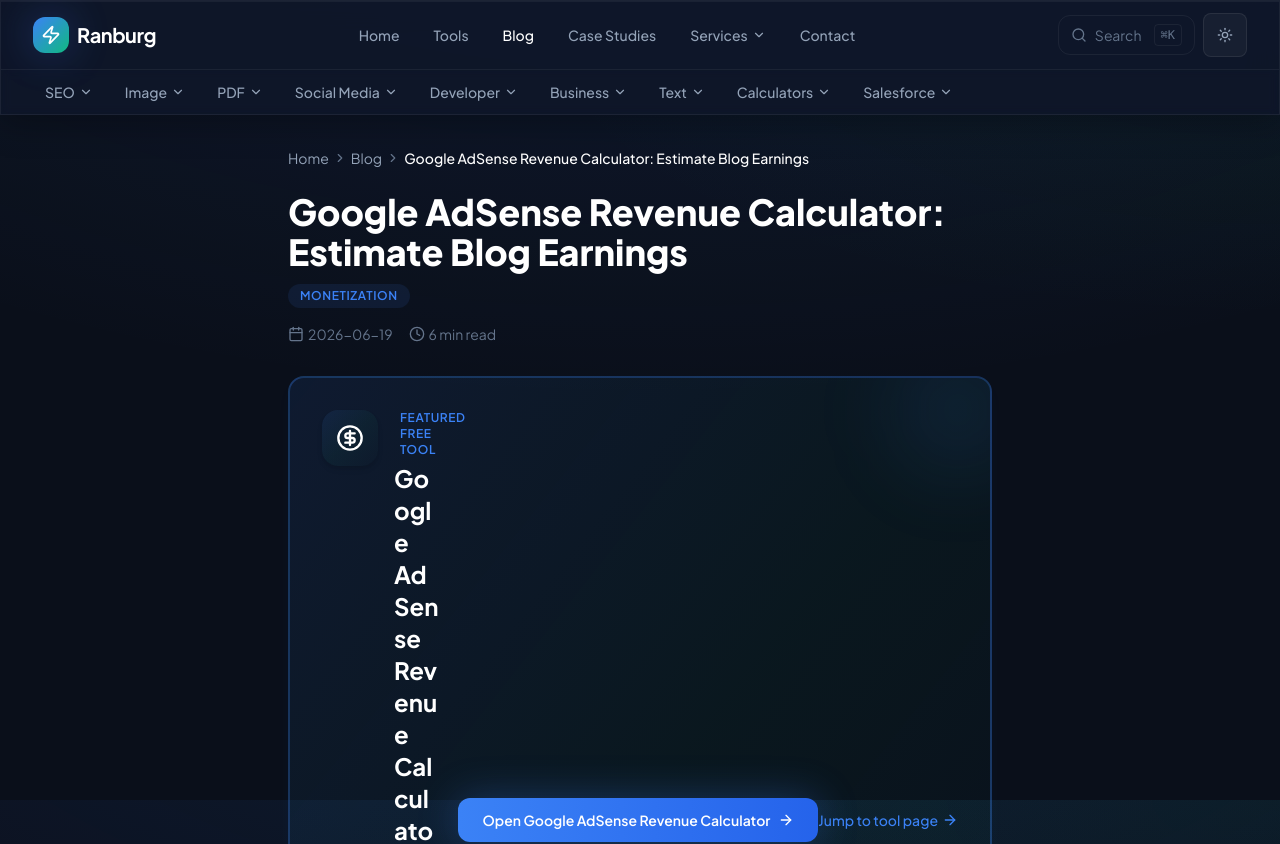
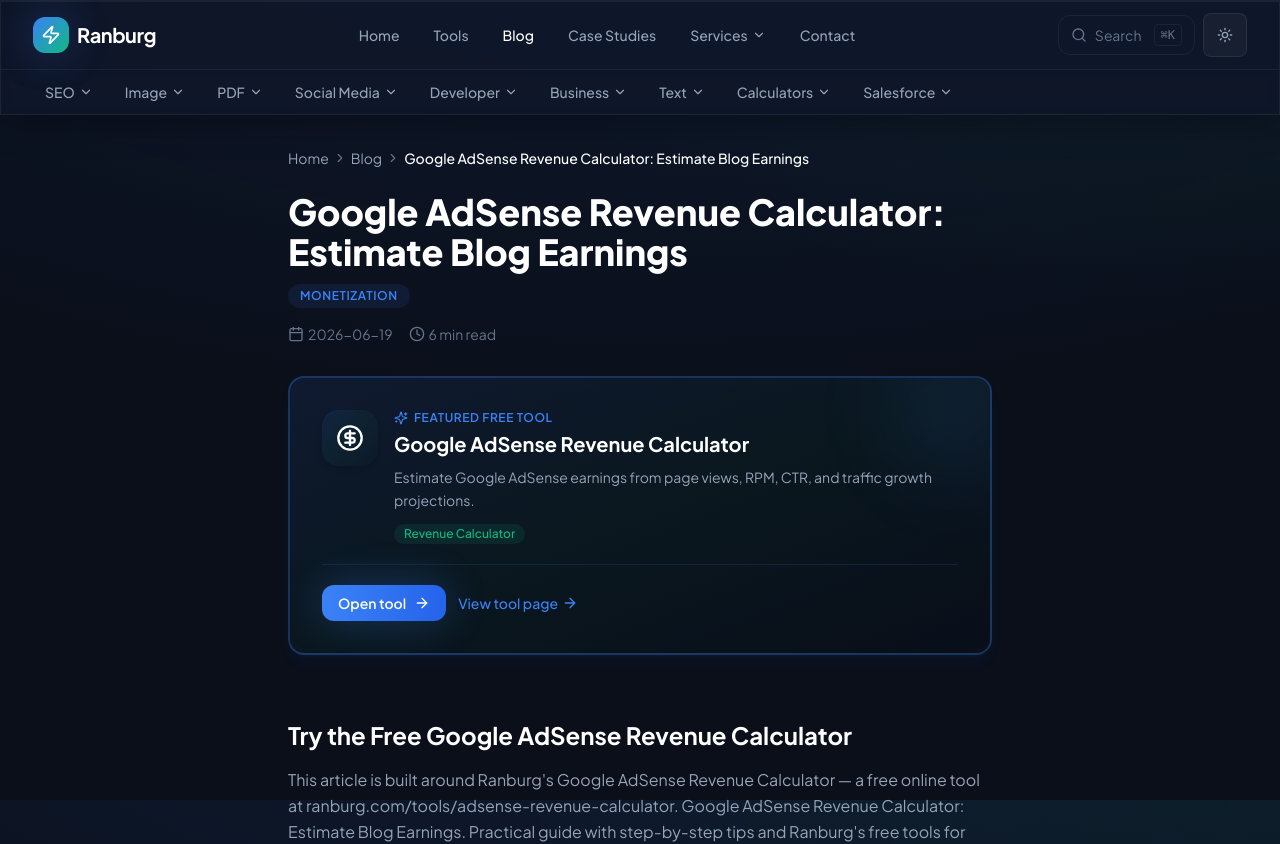
Before and after one commit to ranburg/ranburg-website, a Next.js app: page /blog/adsense-revenue-calculator-guide in a window 1280 px wide. Shown: the top 844 px of the page. Built offline with nearby package versions, Linux system fonts and the light colour scheme.

Commit message:
Improve blog featured tool layout.
Move action buttons below the tool description so the CTA no longer crowds the text on wide screens.

Co-authored-by: Cursor <cursoragent@cursor.com>

```diff
--- a/src/components/blog/BlogFeaturedTool.tsx
+++ b/src/components/blog/BlogFeaturedTool.tsx
@@ -14,34 +14,34 @@ export default function BlogFeaturedTool({ tool }: BlogFeaturedToolProps) {
   return (
     <div className="relative mt-8 overflow-hidden rounded-2xl border-2 border-accent/30 bg-gradient-to-br from-accent/10 via-accent-emerald/5 to-transparent p-6 shadow-lg shadow-accent/5 sm:p-8">
       <div className="absolute -right-8 -top-8 h-32 w-32 rounded-full bg-accent/10 blur-2xl" />
-      <div className="relative flex flex-col gap-5 sm:flex-row sm:items-center sm:justify-between">
-        <div className="flex min-w-0 items-start gap-4">
+      <div className="relative">
+        <div className="flex items-start gap-4">
           <div
             className={`flex h-14 w-14 shrink-0 items-center justify-center rounded-2xl bg-gradient-to-br shadow-md ${tool.gradient}`}
           >
             <Icon className="h-7 w-7 text-white" />
           </div>
-          <div className="min-w-0">
+          <div className="min-w-0 flex-1">
             <p className="flex items-center gap-1.5 text-xs font-semibold uppercase tracking-wider text-accent">
               <Sparkles className="h-3.5 w-3.5" />
               Featured free tool
             </p>
-            <h2 className="mt-1 break-words text-xl font-bold text-theme-heading sm:text-2xl">{tool.title}</h2>
+            <h2 className="mt-1 text-lg font-bold leading-snug text-theme-heading sm:text-xl">{tool.title}</h2>
             <p className="mt-2 text-sm leading-relaxed text-theme-muted">{tool.shortDescription}</p>
             <span className="mt-3 inline-block rounded-full bg-accent-emerald/10 px-2.5 py-0.5 text-xs font-medium text-accent-emerald">
               {tool.badge}
             </span>
           </div>
         </div>
-        <div className="shrink-0 sm:text-right">
-          <Button href={`/tools/${tool.slug}`} icon className="w-full sm:w-auto">
-            Open {tool.title}
+        <div className="mt-5 flex flex-col gap-3 border-t border-accent/15 pt-5 sm:flex-row sm:flex-wrap sm:items-center">
+          <Button href={`/tools/${tool.slug}`} icon size="sm" className="w-fit">
+            Open tool
           </Button>
           <Link
             href={`/tools/${tool.slug}`}
-            className="mt-3 inline-flex items-center gap-1 text-sm font-medium text-accent hover:underline"
+            className="inline-flex w-fit items-center gap-1 text-sm font-medium text-accent hover:underline"
           >
-            Jump to tool page
+            View tool page
             <ArrowRight className="h-4 w-4" />
           </Link>
         </div>
```
